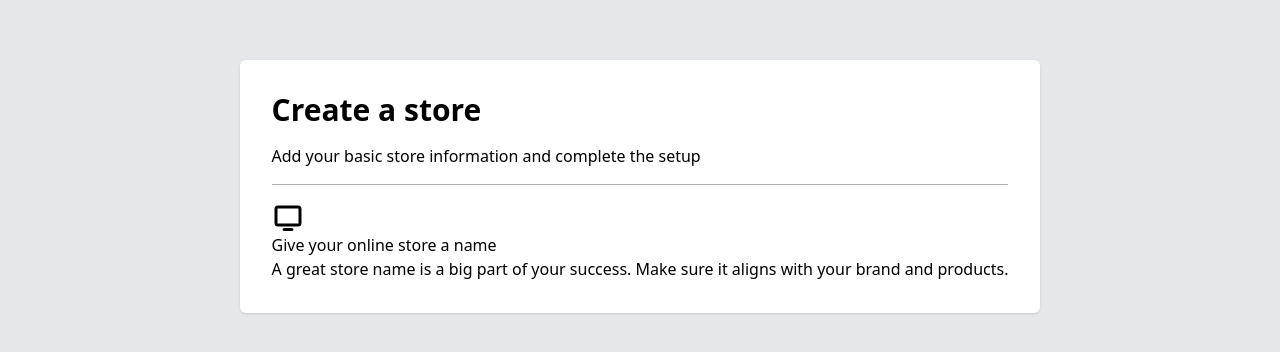
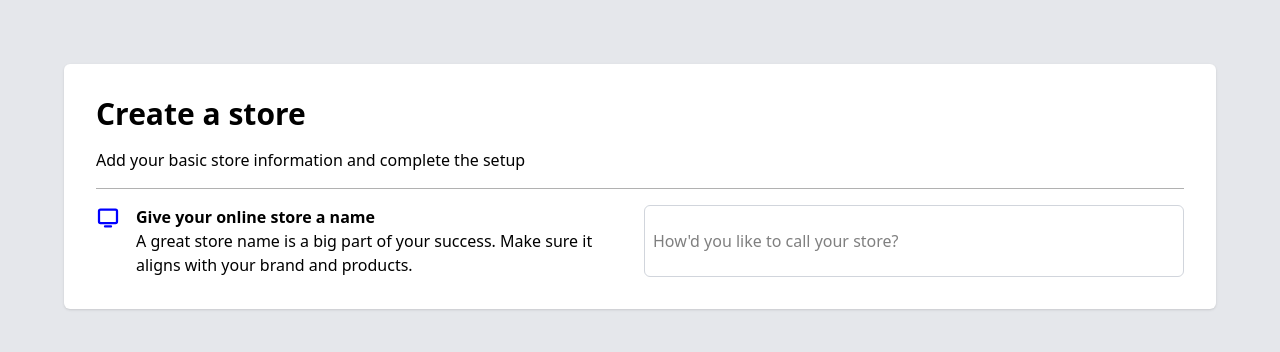
Before and after one commit to naimdotcom/store-creation-and-domain-check, a Next.js app: page / in a window 1280 px wide. Shown: the part 214-566 px from the top of the page. Built offline with nearby package versions, Linux system fonts and the light colour scheme.

Commit message:
Enhance FormLabelInfo component and implement store input handling in Home

```diff
--- a/src/app/page.tsx
+++ b/src/app/page.tsx
@@ -1,9 +1,40 @@
 "use client";
 import FormLabelInfo from "@/components/FormLabelInfo";
-import { Monitor } from "@phosphor-icons/react";
-import Image from "next/image";
+import { MonitorIcon } from "@phosphor-icons/react";
+import { useState } from "react";
+
+type storeInput = {
+  storeName: string;
+  domain: string;
+  location: string;
+  category: string;
+  currency: string;
+  email: string;
+};
 
 export default function Home() {
+  const [storeInfo, setStoreInfo] = useState<storeInput>({
+    storeName: "",
+    domain: "",
+    location: "",
+    category: "",
+    currency: "",
+    email: "",
+  });
+
+  const [validation, setValidation] = useState({
+    storeName: "",
+    domain: "",
+    location: "",
+    category: "",
+    currency: "",
+    email: "",
+  });
+
+  const handleOnChange = (e: React.ChangeEvent<HTMLInputElement>) => {
+    const { name, value } = e.target;
+    setStoreInfo({ ...storeInfo, [name]: value });
+  };
   return (
     <>
       <div className="min-h-screen bg-gray-200 flex items-center justify-center">
@@ -17,13 +48,24 @@ export default function Home() {
           {/* Form */}
           <div>
             {/* store name */}
-            <div>
+            <div className="grid grid-cols-2 gap-2">
               <FormLabelInfo
                 title="Give your online store a name"
-                icon={<Monitor size={32} weight="bold" />}
+                icon={<MonitorIcon color="blue" size={24} weight="bold" />}
                 description="A great store name is a big part of your success. Make sure it aligns
 with your brand and products."
               />
+              <input
+                type="text"
+                name="storeName"
+                placeholder="How'd you like to call your store?"
+                className={`border px-2 py-1 rounded-md focus-visible:outline-none ${
+                  validation.storeName ? "border-red-500" : "border-gray-300"
+                }`}
+              />
+              {validation.storeName && (
+                <span className="text-red-500">{validation.storeName}</span>
+              )}
             </div>
           </div>
         </div>
--- a/src/components/FormLabelInfo.tsx
+++ b/src/components/FormLabelInfo.tsx
@@ -8,13 +8,14 @@ type Props = {
 
 const FormLabelInfo = ({ title, description, icon }: Props) => {
   return (
-    <div>
+    <div className="flex items-start gap-4 ">
       <div>
         <span>{icon}</span>
       </div>
       <div>
-        <h2>{title}</h2>
-        <p>{description}</p>
+        <h2 className="font-bold">{title}</h2>
+        {/* todo: fix the max width for the description */}
+        <p className="text-black max-w-[500px]">{description}</p>
       </div>
     </div>
   );
```
